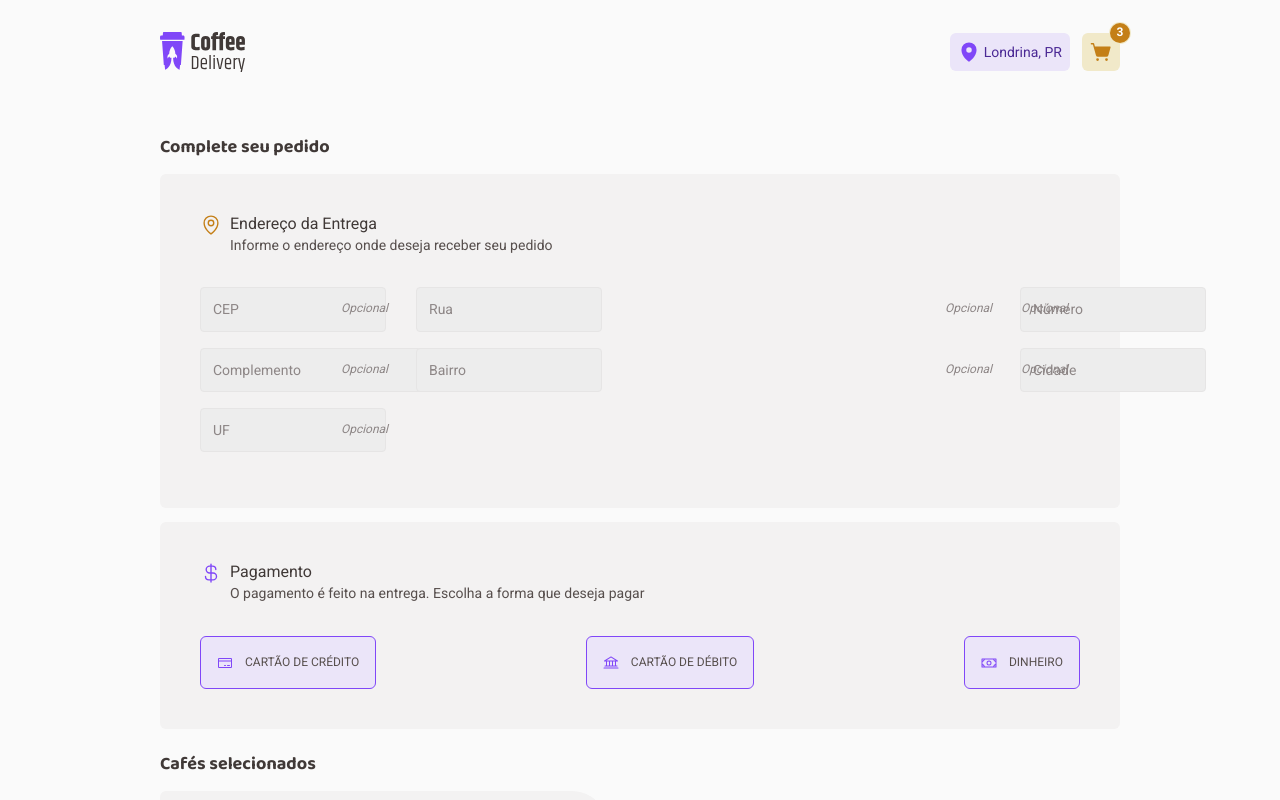
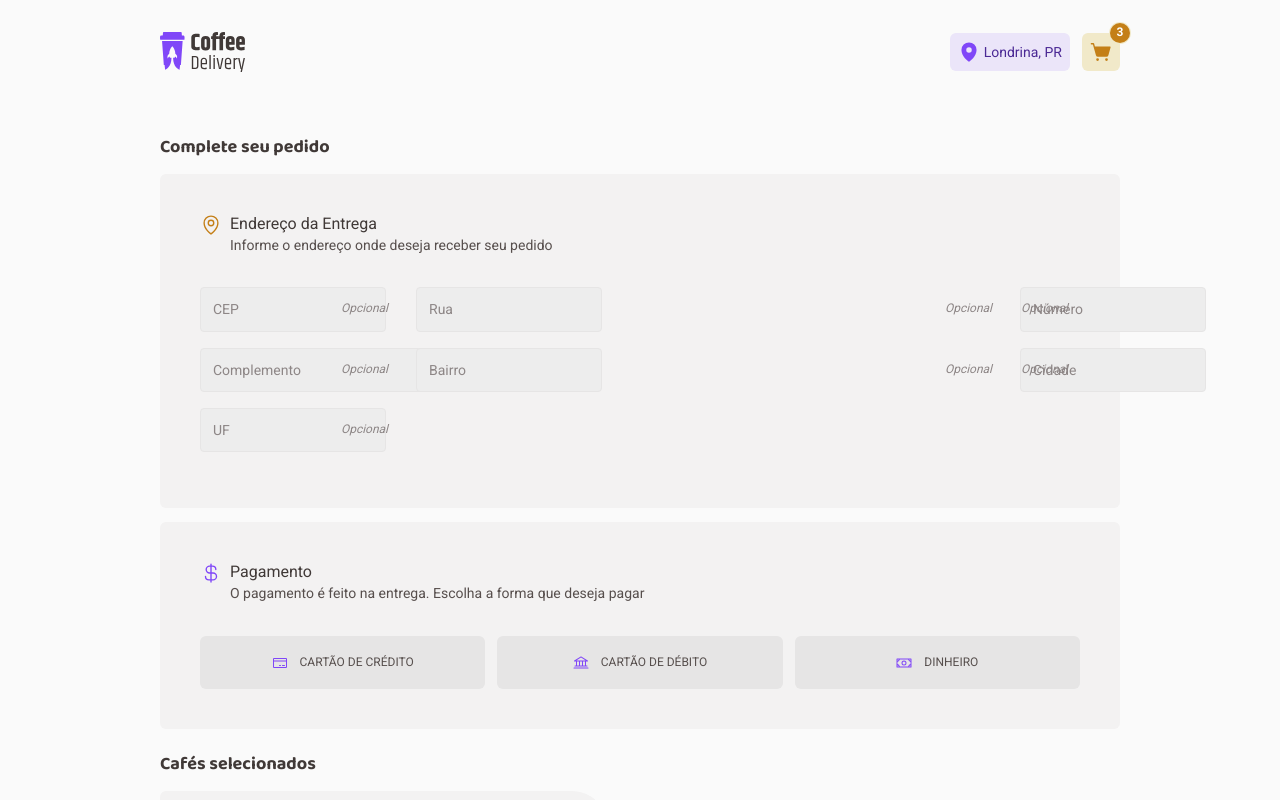
Before and after one commit to lucaspanizio/coffee-delivery, a React (Vite) app: page /checkout in a window 1280 px wide. Shown: the top 800 px of the page. Built offline with nearby package versions, Linux system fonts and the light colour scheme.

Commit message:
♻️ refactor: radio input component updated

```diff
--- a/src/components/molecules/inputs/radio/index.tsx
+++ b/src/components/molecules/inputs/radio/index.tsx
@@ -1,4 +1,5 @@
 import { Icon } from '@/components/atoms/icon';
+import { Flex } from '@/components/atoms/flex';
 import * as S from './styles';
 
 type IconProps = React.ComponentProps<typeof Icon>;
@@ -6,15 +7,23 @@ type IconProps = React.ComponentProps<typeof Icon>;
 interface RadioInputProps {
   label: string;
   iconName: IconProps['name'];
-  isSelected?: boolean;
 }
 
-export const RadioInput = ({ isSelected = true, iconName, label }: RadioInputProps) => {
+export const RadioInput = ({ iconName, label }: RadioInputProps) => {
   return (
-    <S.Wrapper data-state={isSelected}>
-      <input type="radio" />
-      <Icon name={iconName} size={16} color="purple" />
-      <S.Label>{label}</S.Label>
+    <S.Wrapper>
+      <input type="radio" id={label} />
+
+      <S.Label htmlFor={label}>
+        <Flex
+          gap="0.75rem"
+          alignItems="center"
+          justifyContent="center"
+          flexWrap="wrap"
+          height="100%">
+          <Icon name={iconName} size={16} color="purple" /> {label}
+        </Flex>
+      </S.Label>
     </S.Wrapper>
   );
 };
--- a/src/components/molecules/inputs/radio/styles.ts
+++ b/src/components/molecules/inputs/radio/styles.ts
@@ -1,14 +1,14 @@
 import styled, { css } from 'styled-components';
+import { flexCenter } from '@/styles/mixins';
 
 export const Wrapper = styled.div`
-  display: flex;
-  align-items: center;
-  justify-content: center;
-  gap: 12px;
+  ${flexCenter}
+  position: relative;
+  flex: 1;
 
-  padding: 16px;
   border-radius: 6px;
   border: 1px solid transparent;
+  user-select: none;
   cursor: pointer;
 
   input {
@@ -18,13 +18,22 @@ export const Wrapper = styled.div`
   ${({ theme }) => css`
     background-color: ${theme.colors['base-button']};
 
-    &[data-state='true'] {
+    &:has(input:checked) {
+      background-color: ${({ theme }) => theme.colors['purple-light']};
+      border-color: ${({ theme }) => theme.colors.purple};
+
+      &:not(:hover) {
+        border-color: ${theme.colors.purple};
+      }
+    }
+
+    /* &[data-state='true'] {
       background-color: ${theme.colors['purple-light']};
 
       &:not(:hover) {
         border-color: ${theme.colors.purple};
       }
-    }
+    } */
 
     &:hover {
       background-color: ${theme.colors['base-hover']};
@@ -34,7 +43,11 @@ export const Wrapper = styled.div`
 
 export const Label = styled.label`
   cursor: inherit;
+  text-align: center;
   text-transform: uppercase;
+  width: 100%;
+  height: 100%;
+  padding: 1rem;
 
   ${({ theme }) => css`
     ${theme.fonts.buttonM}
```
